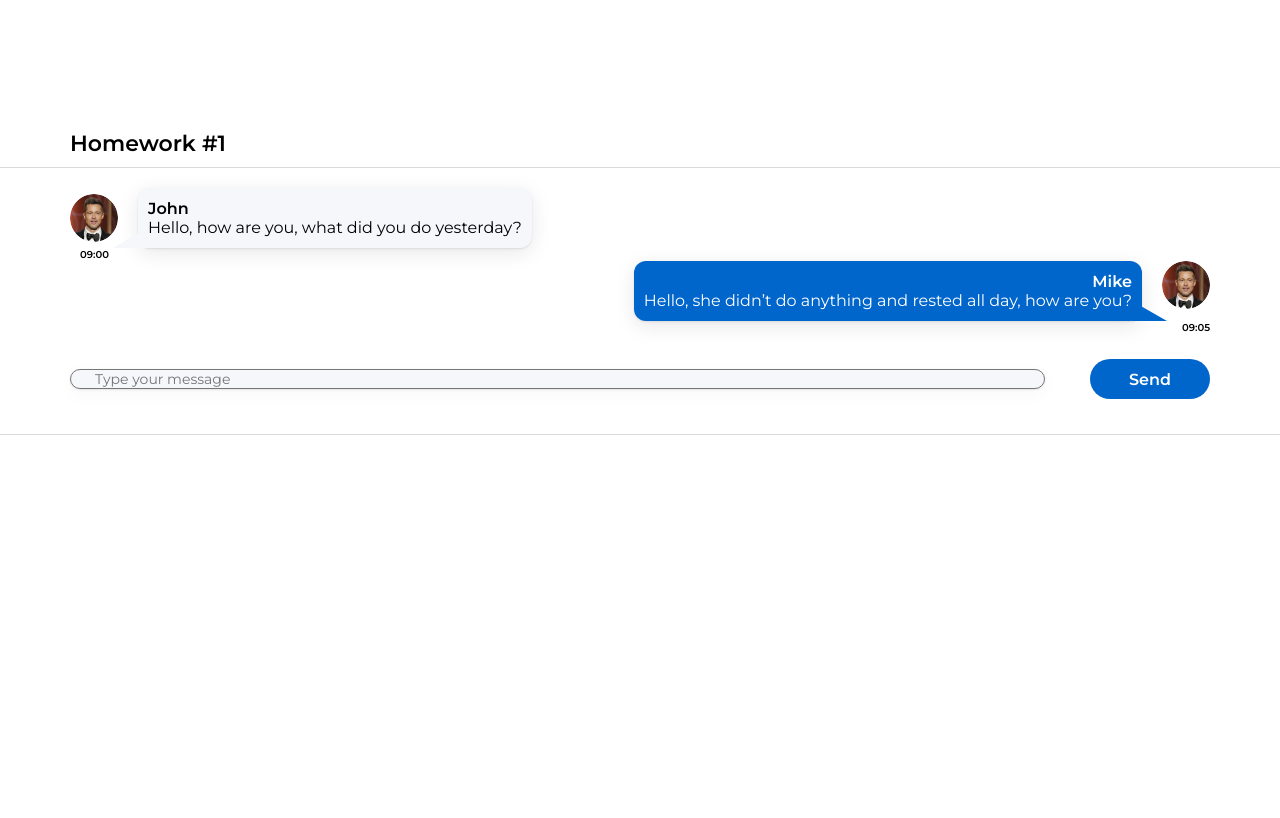
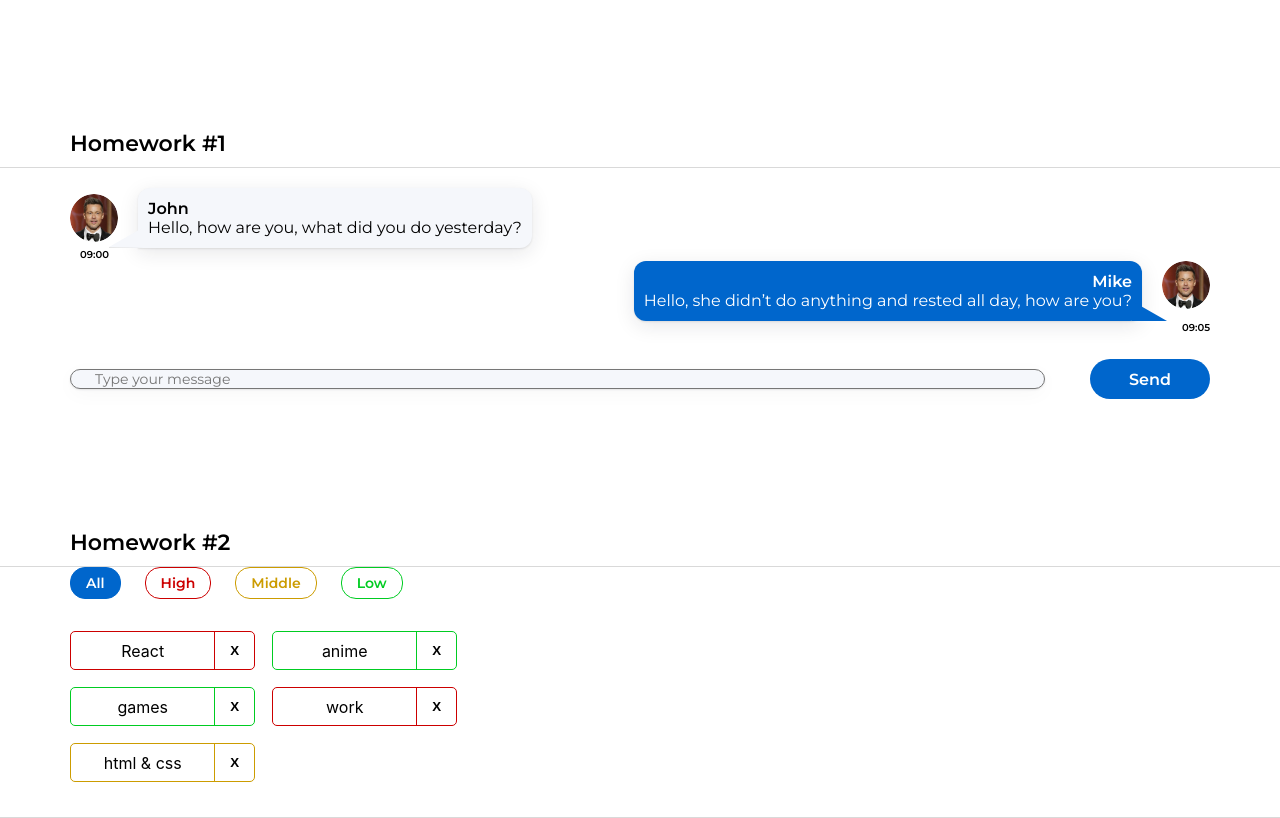
Before and after one commit to lankut/hws2-master, a React (Create React App) app: page /#/ in a window 1280 px wide. Built offline with nearby package versions, Linux system fonts and the light colour scheme.

Commit message:
sprint2_hw2_done_2.0

```diff
--- a/src/s1-main/App.tsx
+++ b/src/s1-main/App.tsx
@@ -1,13 +1,14 @@
 import React from 'react'
 import s from './App.module.css'
 import HW1 from '../s2-homeworks/hw01/HW1'
+import HW2 from "../s2-homeworks/hw02/HW2";
 
 function App() {
     return (
         <div className={s.App}>
             <HW1/>
             {/*раскомментировать по ходу выполнения*/}
-            {/*<HW2/>*/}
+            <HW2/>
             {/*<HW3/>*/}
             {/*<HW4/>*/}
 
--- a/src/s2-homeworks/hw01/message/Message.module.css
+++ b/src/s2-homeworks/hw01/message/Message.module.css
@@ -26,7 +26,7 @@
     position: relative;
     background: #F5F7FB;
     padding: 10px 10px;
-    border-radius: 12px;
+    border-radius: 12px 12px 12px 0;
     max-width: 527px;
     box-shadow: 0 1px 2px 0 #1D21261A,
     0 5px 20px 0 #1D21261A;
@@ -37,10 +37,13 @@
     content: "";
     position: absolute;
     bottom: 0;
-    left: -85px;
-    border-left: 60px solid transparent;
+    left: -29px;
+    border-left: 0 solid transparent;
     border-right: 35px solid #F5F7FB;
     border-top: 20px solid transparent;
+    /*box-shadow: 0 1px 2px 0 #1D21261A,*/
+    /*0 5px 20px 0 #1D21261A;*/
+    border-bottom: 1px solid rgba(0, 0, 0, 0.1);
 }
 
 .name {
--- a/src/s2-homeworks/hw02/HW2.tsx
+++ b/src/s2-homeworks/hw02/HW2.tsx
@@ -17,16 +17,17 @@ import s2 from '../../s1-main/App.module.css'
 * */
 
 // types
-export type AffairPriorityType = any // need to fix any
+export type AffairPriorityType = 'low' | 'middle' | 'high' // need to fix any
+
 export type AffairType = {
-    _id: any // need to fix any
-    name: any // need to fix any
+    _id: number // need to fix any
+    name: string // need to fix any
     priority: AffairPriorityType
 }
 export type FilterType = 'all' | AffairPriorityType
 
 // constants
-const defaultAffairs: any = [ // need to fix any
+const defaultAffairs: AffairType[] = [ // need to fix any
     {_id: 1, name: 'React', priority: 'high'}, // студенты могут изменить содержимое name и количество элементов в массиве, ...priority не менять!
     {_id: 2, name: 'anime', priority: 'low'},
     {_id: 3, name: 'games', priority: 'low'},
@@ -35,22 +36,38 @@ const defaultAffairs: any = [ // need to fix any
 ]
 
 // pure helper functions
-export const filterAffairs = (affairs: any, filter: any): any => { // need to fix any
+export const filterAffairs = (affairs: AffairType[], filter: FilterType): AffairType[] => { // need to fix any
+
+    let filteredAffairs = affairs
+
+    if (filter === 'low') {
+        filteredAffairs = affairs.filter(affair => affair.priority === 'low')
+    }
+    if (filter === 'middle') {
+        filteredAffairs = affairs.filter(affair => affair.priority === 'middle')
+
+    }
+    if (filter === 'high') {
+        filteredAffairs = affairs.filter(affair => affair.priority === 'high')
+    }
+
+    return filteredAffairs // need to fix
+}
 
 
-    return affairs // need to fix
-}
-export const deleteAffair = (affairs: any, _id: any): any => { // need to fix any
+export const deleteAffair = (affairs: AffairType[], _id: number): AffairType[] => { // need to fix any
 
-    return affairs // need to fix
+    const newAffairs = affairs.filter(affair => affair._id !== _id)
+    return newAffairs // need to fix
 }
 
 function HW2() {
-    const [affairs, setAffairs] = useState<any>(defaultAffairs) // need to fix any
+    const [affairs, setAffairs] = useState<AffairType[]>(defaultAffairs) // need to fix any
     const [filter, setFilter] = useState<FilterType>('all')
 
     const filteredAffairs = filterAffairs(affairs, filter)
-    const deleteAffairCallback = (_id: any) => { // need to fix any
+    const deleteAffairCallback = (_id: number) => { // need to fix any
+        setAffairs(deleteAffair(affairs, _id))
         // need to fix
     }
 
--- a/src/s2-homeworks/hw02/affairs/Affairs.tsx
+++ b/src/s2-homeworks/hw02/affairs/Affairs.tsx
@@ -4,24 +4,28 @@ import {AffairType, FilterType} from '../HW2'
 import s from './Affairs.module.css'
 
 type AffairsPropsType = {
-    data: any // need to fix any
-    setFilter: any
-    deleteAffairCallback: any
+    data: AffairType[] // need to fix any
+    setFilter: (filter: FilterType) => void
+    deleteAffairCallback: (_id: number) => void
     filter: FilterType
 }
 
 function Affairs(props: AffairsPropsType) {
     const setAll = () => {
         // need to fix
+        props.setFilter('all')
     }
     const setHigh = () => {
         // need to fix
+        props.setFilter('high')
     }
     const setMiddle = () => {
         // need to fix
+        props.setFilter('middle')
     }
     const setLow = () => {
         // need to fix
+        props.setFilter('low')
     }
 
     const cnAll = s.button + ' ' + s.all + (props.filter === 'all' ? ' ' + s.active : '')
--- a/src/s2-homeworks/hw02/affairs/affair/Affair.tsx
+++ b/src/s2-homeworks/hw02/affairs/affair/Affair.tsx
@@ -1,16 +1,18 @@
 import React from 'react'
-import { AffairType } from '../../HW2'
+import {AffairType} from '../../HW2'
 import s from './Affair.module.css'
 import s2 from '../Affairs.module.css'
+import affairs from "../Affairs";
 
 type AffairPropsType = {
     // key не нужно типизировать
     affair: AffairType
-    deleteAffairCallback: any // need to fix any
+    deleteAffairCallback: (_id: number) => void // need to fix any
 }
 
 function Affair(props: AffairPropsType) {
     const deleteCallback = () => {
+        props.deleteAffairCallback(props.affair._id)
         // need to fix
     }
 
@@ -26,7 +28,7 @@ function Affair(props: AffairPropsType) {
             <div id={'hw2-name-' + props.affair._id} className={nameClass}>
                 {/*создаёт студент*/}
 
-                {/**/}
+                {props.affair.name}
             </div>
             <div id={'hw2-priority-' + props.affair._id} hidden>
                 {props.affair.priority}
@@ -35,6 +37,7 @@ function Affair(props: AffairPropsType) {
             <button
                 id={'hw2-button-delete-' + props.affair._id}
                 className={buttonClass}
+                onClick={deleteCallback}
                 // need to fix
 
             >
```
